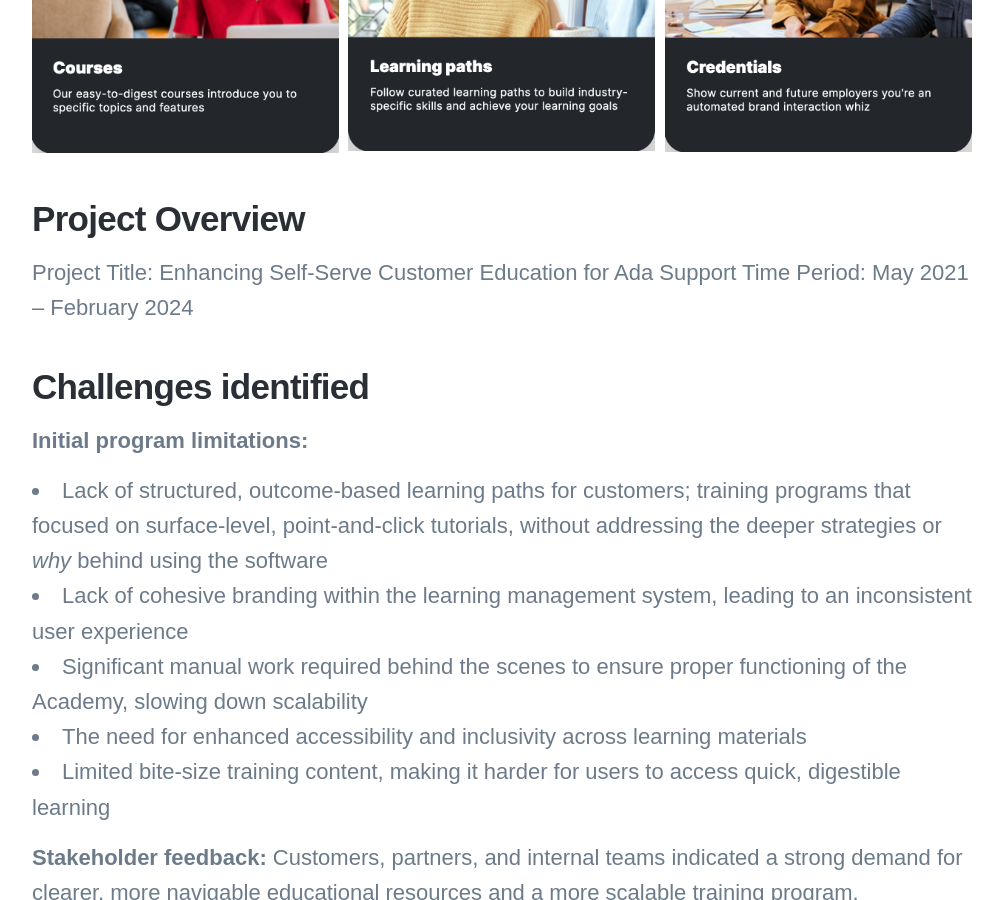
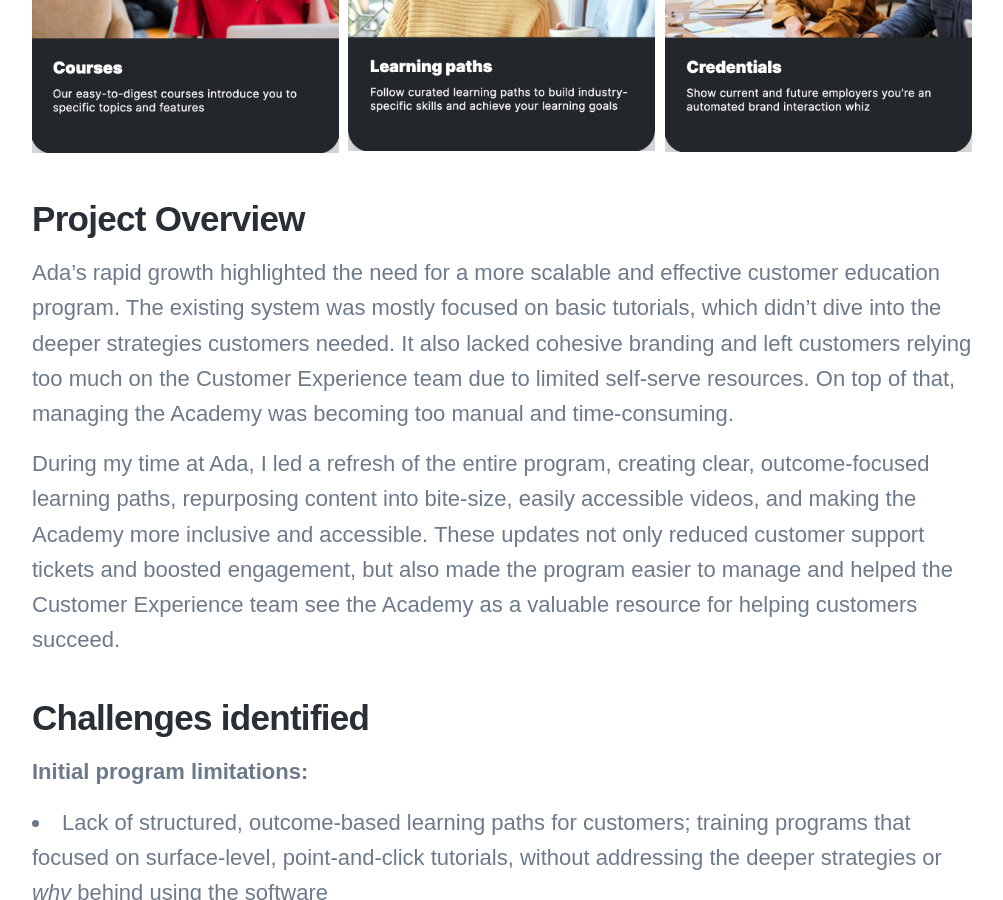
Before and after one commit to cox-katie/portfolio, a Jekyll site: the page built from _projects/ada-academy.md, in a window 1280 px wide and 900 px high, scrolled down 1271 px. Shown: the whole window, without its empty margins (138-1141 px from the left). Built offline with Jekyll 4.4.1, drawn with Linux system fonts in a browser that asks for light colours; nearby versions of some CDN libraries; some web fonts are replaced; some of the changed lines change nothing that is shown.

Commit message:
Update ada-academy.md

```diff
--- a/_projects/ada-academy.md
+++ b/_projects/ada-academy.md
@@ -22,12 +22,14 @@ order_number: 2
 </div>
 
 ## Project Overview
-Project Title: Enhancing Self-Serve Customer Education for Ada Support
-Time Period: May 2021 – February 2024
+Ada's rapid growth highlighted the need for a more scalable and effective customer education program. The existing system was mostly focused on basic tutorials, which didn’t dive into the deeper strategies customers needed. It also lacked cohesive branding and left customers relying too much on the Customer Experience team due to limited self-serve resources. On top of that, managing the Academy was becoming too manual and time-consuming.
+
+During my time at Ada, I led a refresh of the entire program, creating clear, outcome-focused learning paths, repurposing content into bite-size, easily accessible videos, and making the Academy more inclusive and accessible. These updates not only reduced customer support tickets and boosted engagement, but also made the program easier to manage and helped the Customer Experience team see the Academy as a valuable resource for helping customers succeed.
+
 
 ## Challenges identified
 **Initial program limitations:**
- - Lack of structured, outcome-based learning paths for customers; training programs that focused on surface-level, point-and-click tutorials, without addressing the deeper strategies or *why* behind using the software
+ - Lack of structured, outcome-based learning paths for customers; training programs that focused on surface-level,           point-and-click tutorials, without addressing the deeper strategies or *why* behind using the software
  - Lack of cohesive branding within the learning management system, leading to an inconsistent user experience
  - Significant manual work required behind the scenes to ensure proper functioning of the Academy, slowing down scalability
  - The need for enhanced accessibility and inclusivity across learning materials
@@ -38,23 +40,23 @@ Time Period: May 2021 – February 2024
 
 ## Key actions taken
 
-1. Creation of structured, outcome-based learning paths
+### Creation of structured, outcome-based learning paths
  - Description: Redesigned Ada’s Academy to shift from simple "point-and-click" tutorials to strategic, outcome-driven learning paths that help customers understand the deeper value and use of the software. This involved
  - Outcome: Customers who completed outcome-driven courses had a better understanding of the software's strategic impact and were 25% more likely to renew subscriptions. Course completion rates surpassed 80% and support ticket volume decreased.
 
-2. Rebranding the Ada Academy site
+### Rebranding the Ada Academy site
  - Description: Worked with design and product teams to implement cohesive branding across the LMS, ensuring consistency in look and feel, which aligned with Ada’s overall brand experience.
  - Outcome: Improved brand perception and customer satisfaction with the learning experience, making it more engaging and visually aligned with Ada’s core brand values.
 
-3. Automation of Academy site administration
+### Automation of Academy site administration
  - Description: Automated various behind-the-scenes administrative tasks, streamlining the management of the Academy. This included automating the certification process and routine LMS tasks that previously required manual intervention.
  - Outcome: Saved a full day’s worth of work each week, freeing up the team to focus on content creation and program improvements.
 
-4. Integration of accessibility and inclusivity standards
+### Integration of accessibility and inclusivity standards
  - Description: Enhanced all educational materials to meet WCAG 2.1 accessibility standards, ensuring that content was available in multiple formats (e.g., text, video with captions, screen-reader-friendly documents).
  - Outcome: Expanded accessibility for a wider audience and enhanced inclusivity across all educational content, improving the overall user experience.
 
-5. Creation of bite-size learning content
+### Creation of bite-size learning content
  - Description: Repurposed existing video content to create a public-facing video tutorial page, enabling Customer Success Managers to easily share targeted video content with customers. This gave customers quick access to actionable insights that addressed their immediate needs.
  - Outcome: Enhanced learner engagement and satisfaction, while fostering strong buy-in from the Customer Experience team by streamlining their ability to share skill-building videos, ultimately positioning the Academy as a valuable resource.
 
```
